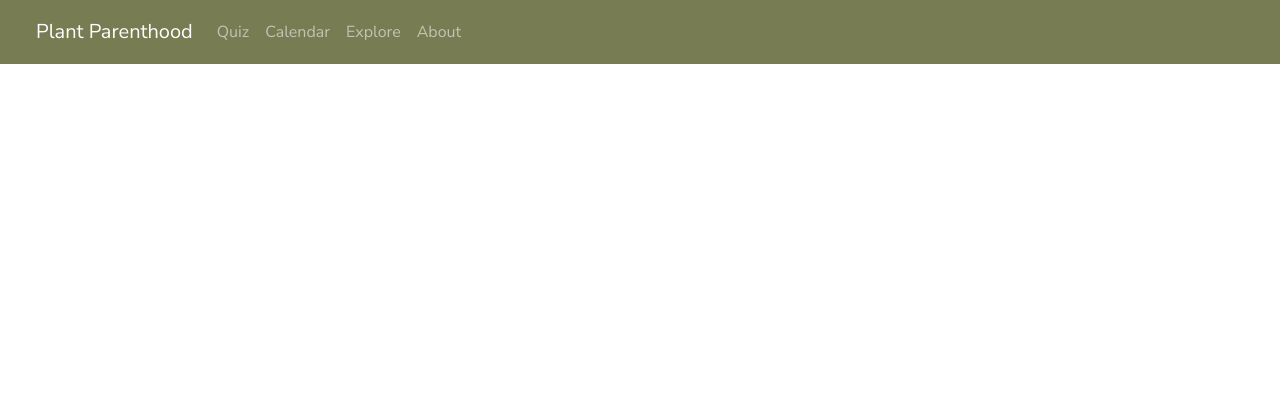
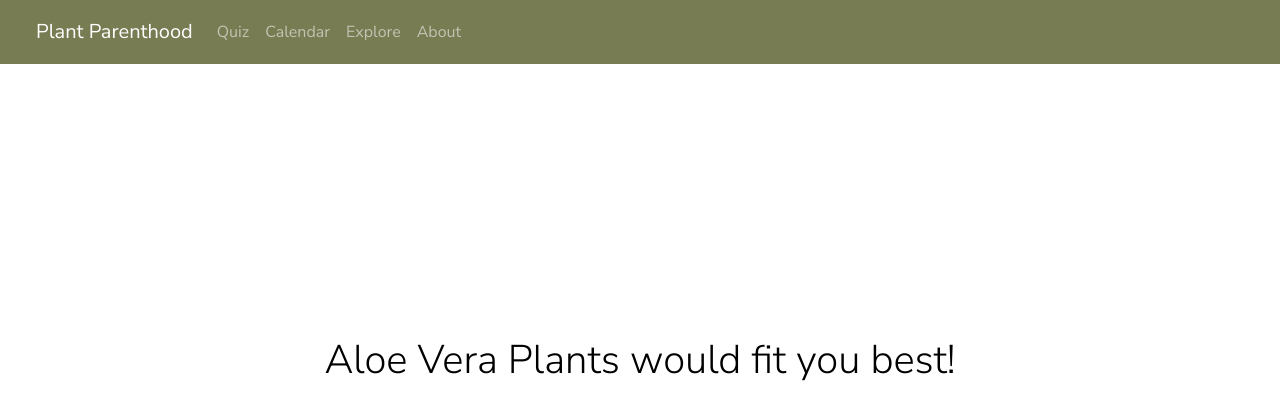
Before and after one commit to info340-au22/Plant-Parenthood-INFO-340, a React (Create React App) app: page /QuizResult.js in a window 1280 px wide. Shown: the top 420 px of the page. Built offline with nearby package versions, Linux system fonts and the light colour scheme.

Commit message:
quiz page access on app updated

```diff
--- a/src/components/App.js
+++ b/src/components/App.js
@@ -12,6 +12,7 @@ import { Calendar } from "./Calendar.js";
 import { PlantList } from "./Explore.js";
 import { About } from "./About.js"
 import { Question } from './QuestionTemplate.js';
+import { QuizResult } from './QuizResult.js'
 
 
 
@@ -44,6 +45,10 @@ export default function App(props) {
                         <Navbar.Collapse id="basic-navbar-nav">
                             <Nav className="me-auto">
                                 <Nav.Link as={Link} to='/Quiz.js'>Quiz</Nav.Link>
+                                {/* Link for QuestionTemplate */}
+                                {/* <Nav.Link as={Link} to='/QuestionTemplate.js'>Quiz</Nav.Link> */}
+                                {/* Link for Quiz Result */}
+                                {/* <Nav.Link as={Link} to='/QuizResult.js'>Quiz</Nav.Link> */}
                                 <Nav.Link as={Link} to='/Calendar.js'>Calendar</Nav.Link>
                                 <Nav.Link as={Link} to='/Explore.js'>Explore</Nav.Link>
                                 <Nav.Link as={Link} to='/About.js'>About</Nav.Link>
@@ -56,6 +61,10 @@ export default function App(props) {
                 <Routes>
                     <Route path="/" element={<Home />} />
                     <Route path="/Quiz.js" element={<Quiz />} />
+                    {/* Route for Question Template */}
+                    <Route path="/QuestionTemplate.js" element={<Question />} />
+                    {/* Route for Quiz Result */}
+                    <Route path="/QuizResult.js" element={<QuizResult />} />
                     <Route path="/Calendar.js" element={<Calendar />} />
                     <Route path="/Explore.js" element={<PlantList applyFilterCallback={applyFilter} plants={displayedPlants} />} />
                     <Route path="/About.js" element={<About />} />
--- a/src/components/QuestionTemplate.js
+++ b/src/components/QuestionTemplate.js
@@ -2,7 +2,7 @@ import React from 'react';
 
 export function Question() {
     return (
-        <>
+        // <>
             <div className="quiz-question-container">
                 <section id="question" className="questions-part">
                     <div className="question">
@@ -14,6 +14,6 @@ export function Question() {
                     </div>
                 </section>
             </div>
-        </>
+        // </>
     );
 }
--- a/src/components/Quiz.js
+++ b/src/components/Quiz.js
@@ -24,7 +24,6 @@ export function Quiz() {
                         <div className="quiz-contain">
 
 
-
                             {/* <Navigate replace to='./QuizResult.js'> */}
                                 <button className="btn btn-light" aria-label="start quiz">
                                     <div className="big-start">Start Quiz</div>
--- a/src/components/QuizResult.js
+++ b/src/components/QuizResult.js
@@ -10,9 +10,6 @@ export function QuizResult() {
                             <div className="question">
                                 <h2 className="question">Aloe Vera Plants would fit you best!</h2>
                             </div>
-                            <div className="plant-picture">
-                                <img src="img/aloevera.png" alt="aloe vera" />
-                            </div>
                         </div>
                     </section>
                 </div>
```
